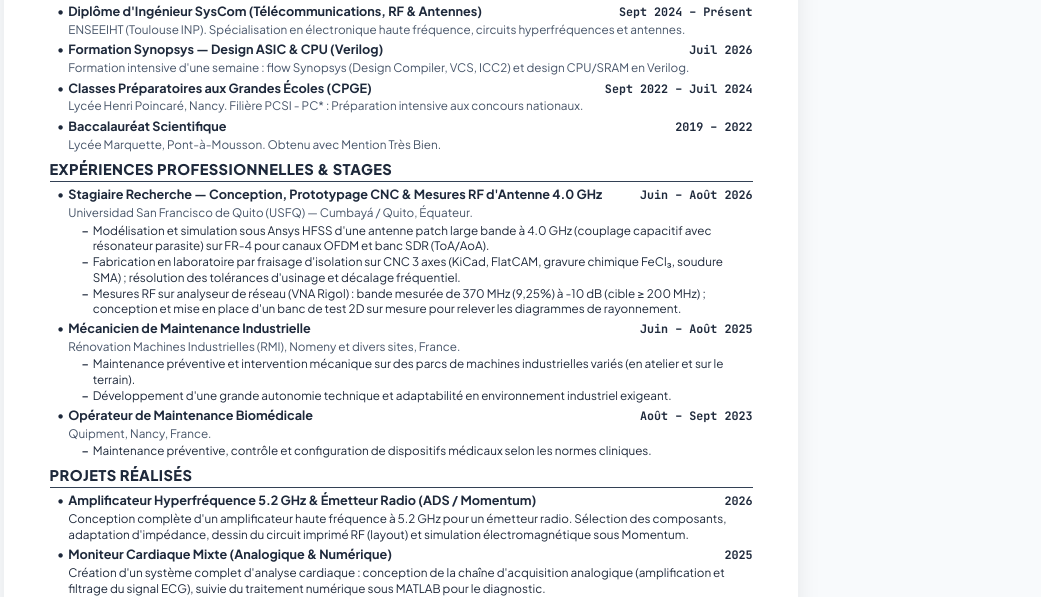
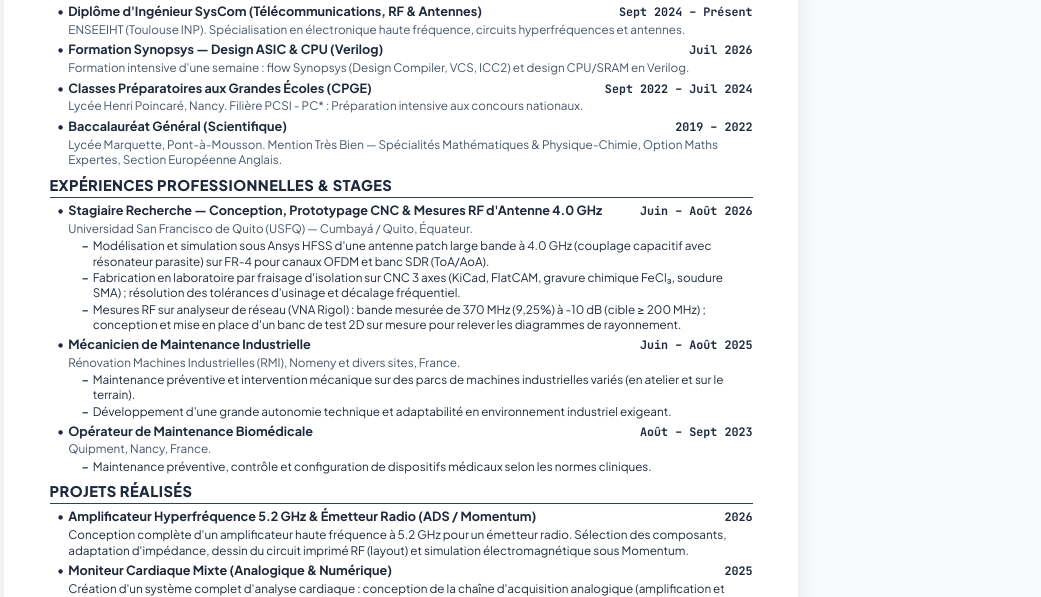
Before and after one commit to Cass54/Portfolio-Cassard-Raphael, a plain HTML site: page Save/CV_Sauvegarde_2026/cv.html in a window 1280 px wide. Shown: the part 160-757 px from the top of the page, without its empty margins (239-1280 px from the left). Drawn offline with nearby package versions, Linux system fonts and the light colour scheme.

Commit message:
Update Baccalaureat details: Mention TB, Spé Math/Physique, Math Expertes & Section Européenne

```diff
--- a/Save/CV_Sauvegarde_2026/cv.html
+++ b/Save/CV_Sauvegarde_2026/cv.html
@@ -369,10 +369,10 @@
         </li>
         <li class="cv-item">
           <div class="item-row">
-            <span class="item-title">Baccalauréat Scientifique</span>
+            <span class="item-title">Baccalauréat Général (Scientifique)</span>
             <span class="item-date">2019 – 2022</span>
           </div>
-          <div class="item-desc">Lycée Marquette, Pont-à-Mousson. Obtenu avec Mention Très Bien.</div>
+          <div class="item-desc">Lycée Marquette, Pont-à-Mousson. Mention Très Bien — Spécialités Mathématiques & Physique-Chimie, Option Maths Expertes, Section Européenne Anglais.</div>
         </li>
       </ul>
     </section>
```
Also changed, not shown: Save/CV_Sauvegarde_2026/cv_en.html (+1 -1 lines), cv.html (+2 -2 lines), cv_en.html (+1 -1 lines), 6 other files.
